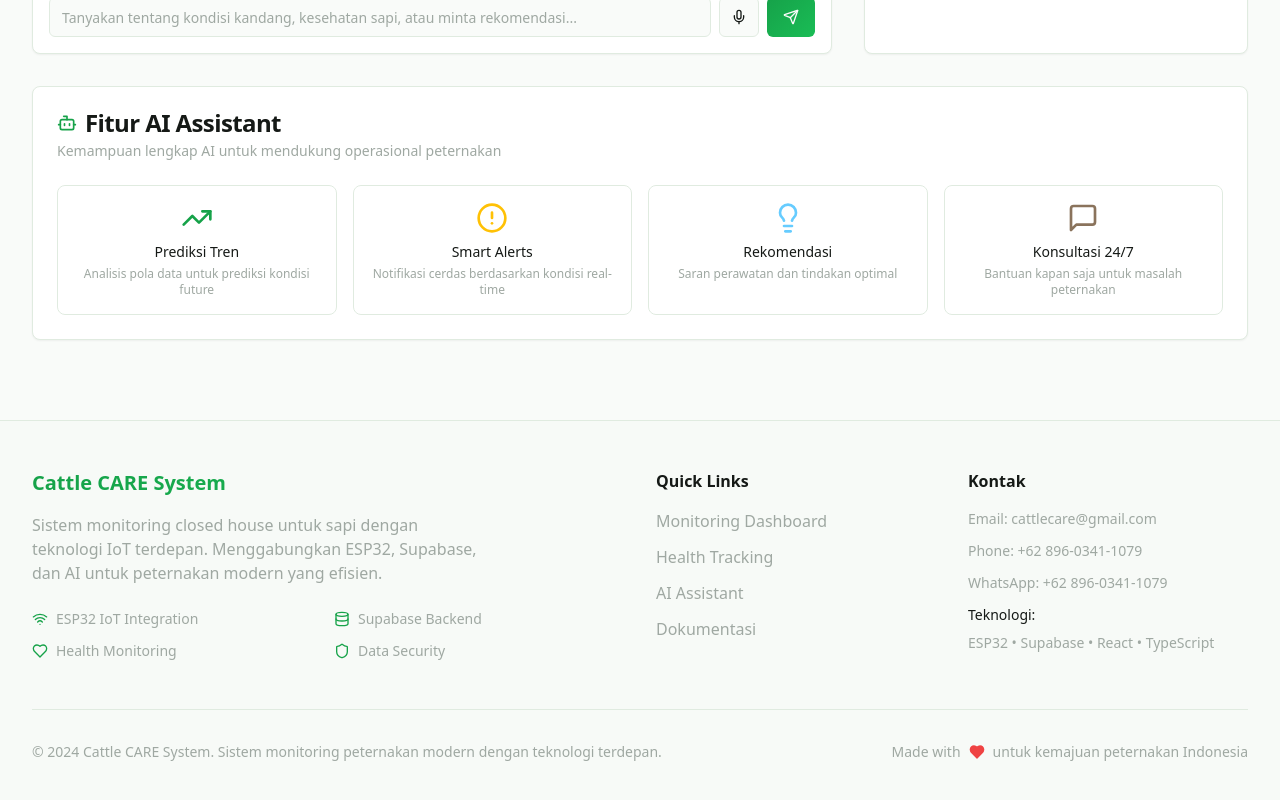
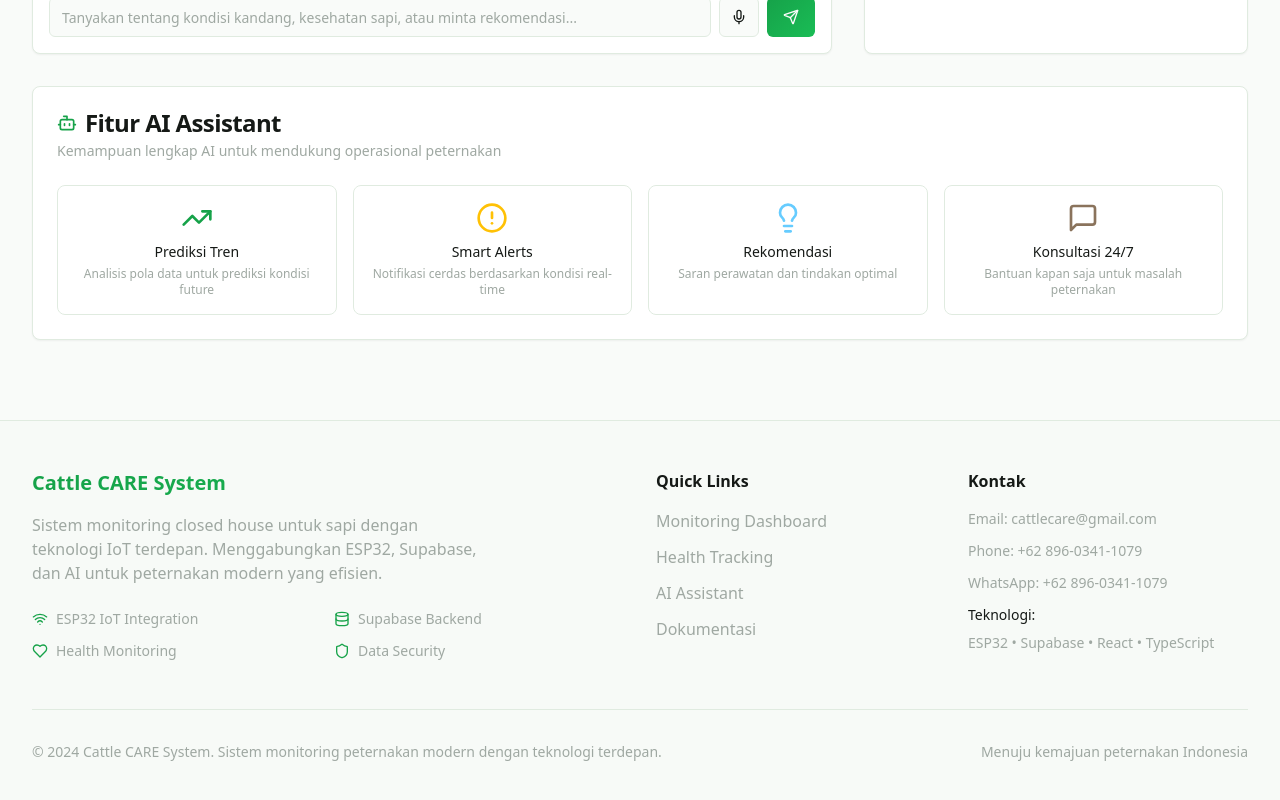
Before and after one commit to FahmyAlmaliki/cattlecare_ngantang, a React (Vite) app: page / in a window 1280 px wide. Shown: the part 4591-5391 px from the top of the page. Built offline with nearby package versions, Linux system fonts and the light colour scheme.

Commit message:
update footer

```diff
--- a/src/components/Footer.tsx
+++ b/src/components/Footer.tsx
@@ -85,9 +85,7 @@
               © 2024 Cattle CARE System. Sistem monitoring peternakan modern dengan teknologi terdepan.
             </p>
             <div className="flex items-center gap-2 text-sm text-muted-foreground">
-              <span>Made with</span>
-              <Heart className="h-4 w-4 text-destructive fill-current" />
-              <span>untuk kemajuan peternakan Indonesia</span>
+              <span>Menuju kemajuan peternakan Indonesia</span>
             </div>
           </div>
         </div>
```
